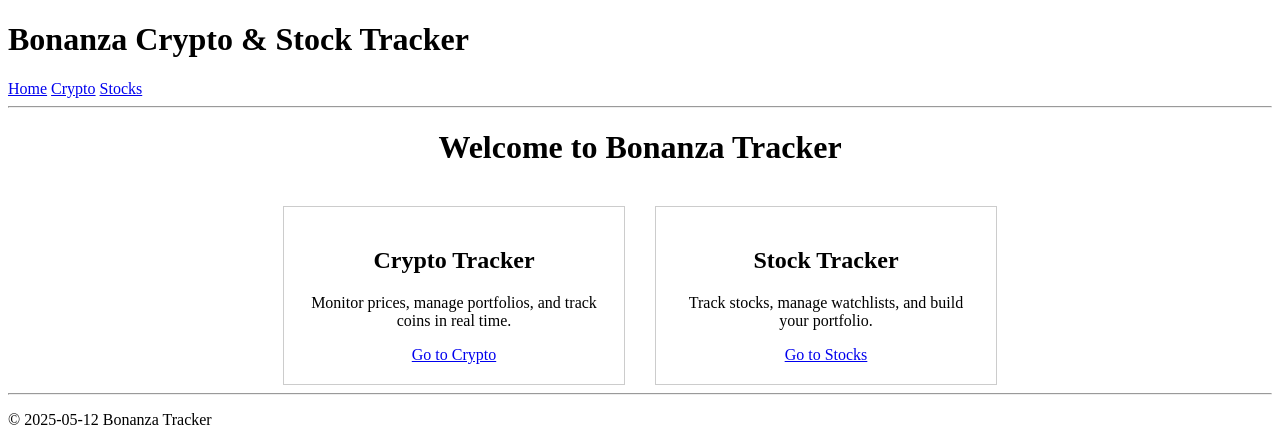
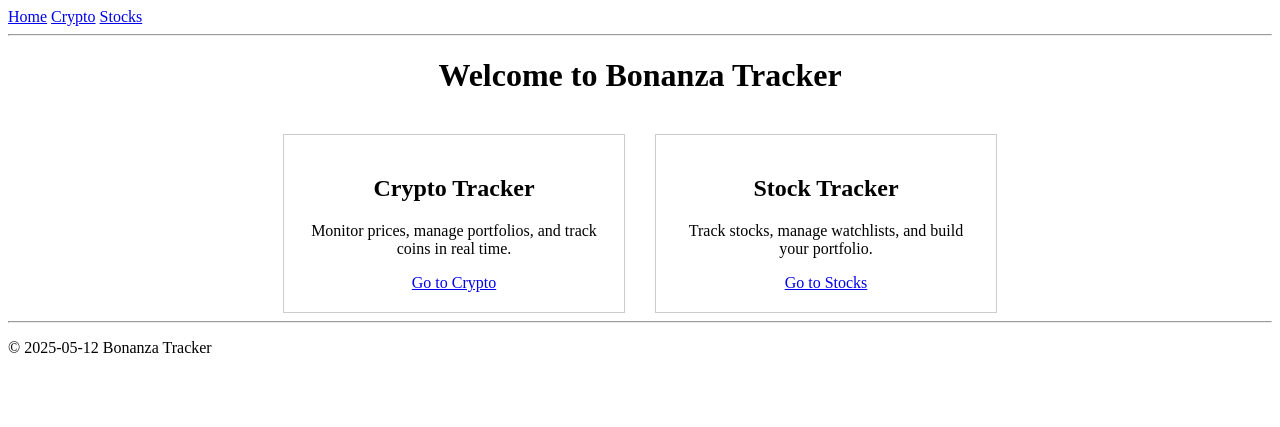
Before and after one commit to CalebCoughenour/profile-tracker-api, a Flask app: page / in a window 1280 px wide. Shown: the top 427 px of the page. Run offline with Flask 3, Linux system fonts and the light colour scheme.

Commit message:
remove title from navbar

```diff
--- a/app/templates/base.html
+++ b/app/templates/base.html
@@ -6,7 +6,6 @@
     </head>
     <body>
         <header>
-            <h1>Bonanza Crypto & Stock Tracker</h1>
             <nav>
                 <a href="{{ url_for('main.home') }}">Home</a>
                 <a href="{{ url_for('main.crypto_dashboard') }}">Crypto</a>
```
